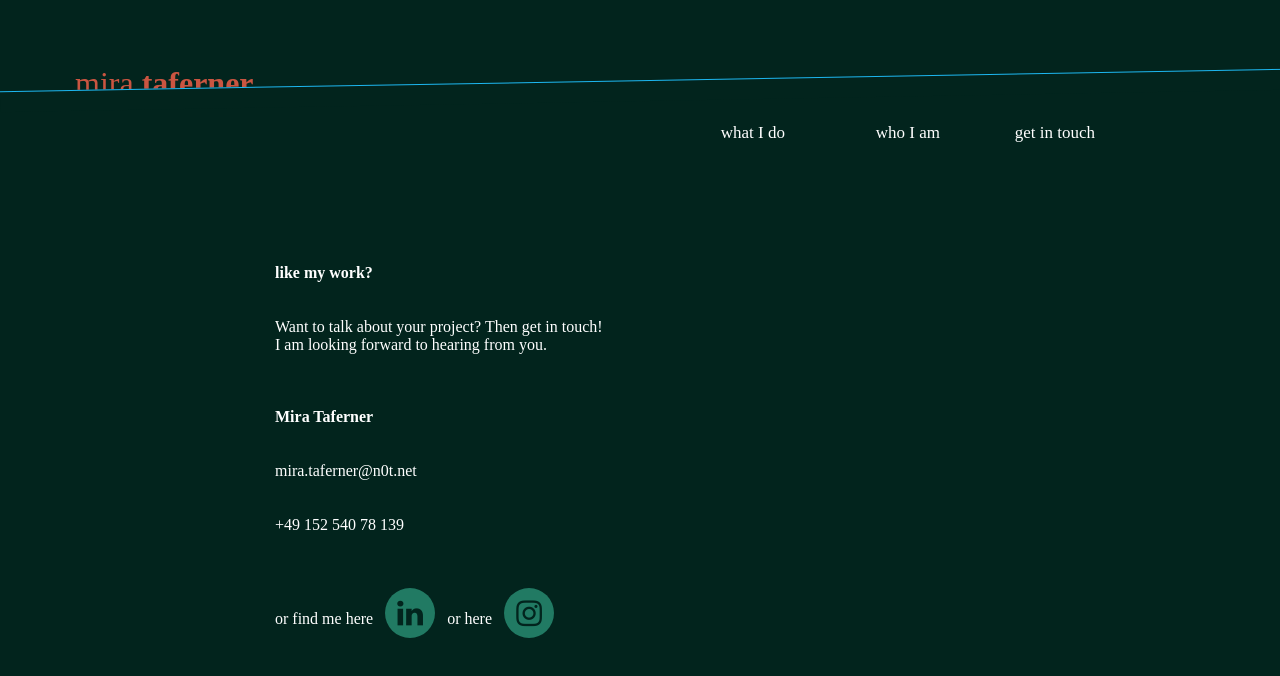
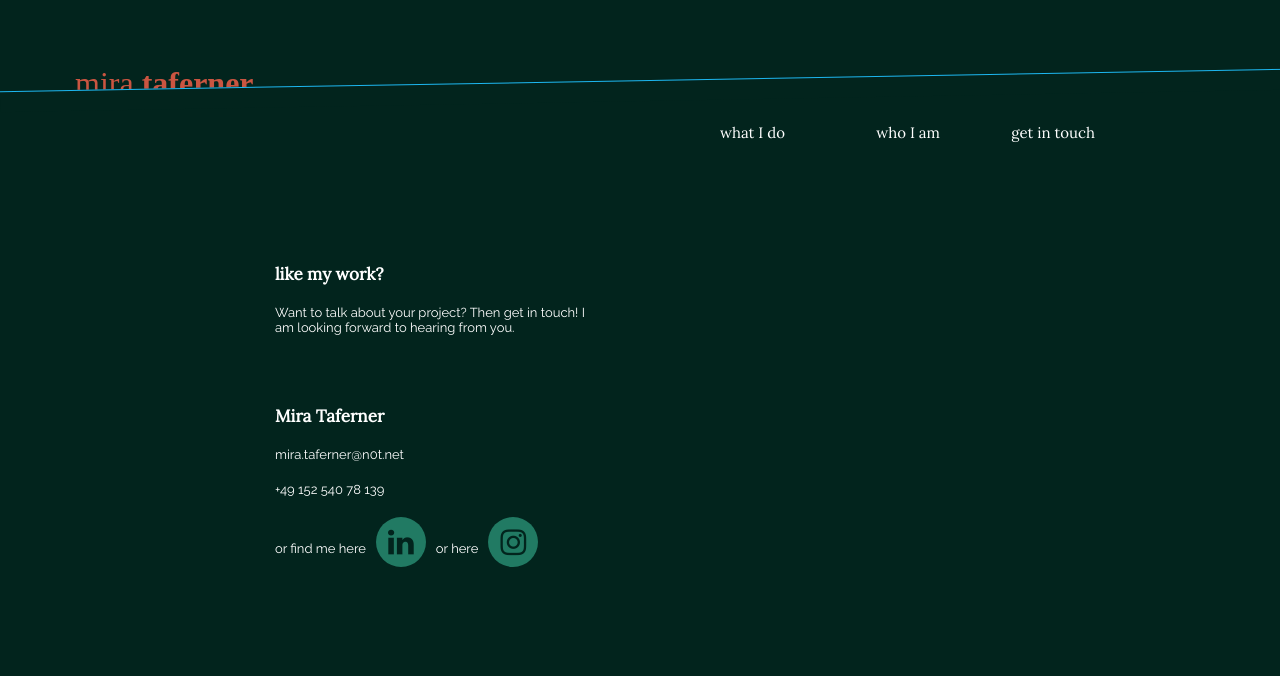
Before and after one commit to rweber87/mira_website, a React (Create React App) app: page /contact in a window 1280 px wide. Shown: the top 676 px of the page. Built offline with nearby package versions, Linux system fonts and the light colour scheme.

Commit message:
added font and did edited text in modals

```diff
--- a/public/index.html
+++ b/public/index.html
@@ -10,6 +10,8 @@
     -->
     <link rel="manifest" href="%PUBLIC_URL%/manifest.json">
     <link rel="shortcut icon" href="%PUBLIC_URL%/favicon.ico">
+    <link href="https://fonts.googleapis.com/css?family=Lora" rel="stylesheet">
+    <link href="https://fonts.googleapis.com/css?family=Raleway" rel="stylesheet">
     <!--
       Notice the use of %PUBLIC_URL% in the tags above.
       It will be replaced with the URL of the `public` folder during the build.
--- a/src/About.js
+++ b/src/About.js
@@ -10,17 +10,16 @@ function About() {
 				<li>- love cats, not in a weird way</li>
 				<li>- fluent in bavarian and pig latin</li>
 				<li>- night owl</li>
-				<li>- did a triathlon and didn't enjoy<br/>&nbsp;&nbsp;the swimming part of it</li>
+				<li>- did a triathlon and didn't enjoy the swimming part of it</li>
 				<li>- love eating avocado</li>
 				<li>- 3 older siblings</li>
 				<li>- i love my boyfriend, Rob</li>
-				<li>- xxx</li>
 			</div>
 			<div className="right-menu-column" >
 				<div className="img-window">
 					<img id={"headshot"} src={headshot} />
 				</div>
-				<div className="about-text" > My name is Mira and I am a Munich based graphic designer with 7 years of working experience with a diverse selection of clients and projects. After graduating from MDH in Munich in 2010, I found a small graphic design agency that I have been working for till today. For the last 3 years I have also been doing free-lance work on the side. I enjoy working as a team, to hear  different opinions and see other angles and approaches. I see opportunity to learn, grow, inspire and communicate with every job that comes my way. I appreciate honest conversation, strategic thinking, fun brainstorming, working closely with my clients throughout the design process and building client relationships that last.<br/><br/>
+				<div className="about-text" >My name is Mira and I am a Munich based graphic designer with 7 years of working experience with a diverse selection of clients and projects. After graduating from MDH in Munich in 2010, I found a small graphic design agency that I have been working for till today. For the last 3 years I have also been doing free-lance work on the side. I enjoy working as a team, to hear  different opinions and see other angles and approaches. I see opportunity to learn, grow, inspire and communicate with every job that comes my way. I appreciate honest conversation, strategic thinking, fun brainstorming, working closely with my clients throughout the design process and building client relationships that last.<br/><br/>
 				<strong>I want to create good looking stuff that works.</strong><br/><br/>
 				When I am not working, I passionately devote my time to Barbershop music and the community that comes with it.<br/>
 				I enjoy listening to live music, eating healthy food, dreaming about and creating a better future and spending time with people that inspire and uplift me.<br/><br/>
--- a/src/Contact.js
+++ b/src/Contact.js
@@ -6,13 +6,12 @@ function Contact() {
 			<div className="left-menu-column social-icons">
 			</div>
 			<div className="right-menu-column container">
-				<strong>like my work?</strong><br/><br/>
-				Want to talk about your project? Then get in touch!<br/>
-				I am looking forward to hearing from you.<br/><br/><br/><br/>
-				<strong>Mira Taferner</strong><br/><br/>
-				<a className="email" href="mailto:mira.taferner@n0t.net">mira.taferner@n0t.net</a><br/><br/>
-				+49 152 540 78 139<br/><br/><br/><br/>
-				<div>or find me here &nbsp;&nbsp;<a className="social-media linkedin" href={"https://www.linkedin.com/in/mira-taferner-5b54a563/"} className={"fa fa-linkedin"}></a>&nbsp;&nbsp; or here &nbsp;&nbsp;<a className="social-media instagram" href={"https://www.instagram.com/schnago/"} className={"fa fa-instagram"}></a></div>
+				<div className="contact-paragraph-title">like my work?</div>
+				<div className="contact-paragraph-content">Want to talk about your project? Then get in touch! I am looking forward to hearing from you.</div>
+				<div className="contact-name">Mira Taferner</div>
+				<div className="contact-email"><a className="email" href="mailto:mira.taferner@n0t.net">mira.taferner@n0t.net</a></div>
+				<div className="contact-phone-number">+49 152 540 78 139</div>
+				<div className="contact-social">or find me here &nbsp;&nbsp;<a className="social-media linkedin" href={"https://www.linkedin.com/in/mira-taferner-5b54a563/"} className={"fa fa-linkedin"}></a>&nbsp;&nbsp; or here &nbsp;&nbsp;<a className="social-media instagram" href={"https://www.instagram.com/schnago/"} className={"fa fa-instagram"}></a></div>
 
 				{/*<li><div className="social-media facebook"><a href={"https://www.facebook.com/mira.taferner"} className={"fa fa-facebook"}></a></div></li>
 				<li><div className="social-media linkedin"><a href={"https://www.linkedin.com/in/mira-taferner-5b54a563/"} className={"fa fa-linkedin"}></a></div></li>
--- a/src/ListProjects.js
+++ b/src/ListProjects.js
@@ -287,9 +287,9 @@ class ListProjects extends Component {
 					modal: [img104, img105, img106]
 				},
 				{
-					title: "logos",
-					subtitle: "examples of logos",
-					modal_text: "",
+					title: "logo",
+					subtitle: "An overview",
+					modal_text: "“Creativity is nothing but a mind set free.” –Torrie T. Asai ",
 					img: img107,
 					modal: [img108, img109, img110, img111, img112, img113, img114, img115, img116]
 				},
--- a/src/Project.js
+++ b/src/Project.js
@@ -14,7 +14,6 @@ class Project extends Component {
 	}
 
 	handleOpen = () => {
-		console.log(this.state)
 	    this.setState({ showModal: true });
 	};
 
@@ -30,7 +29,16 @@ class Project extends Component {
 		}
 	};
 
-	rightImgButton = () => {
+	onLeftKeyPress = (event) => {
+  		console.log(event.keyCode);
+  //       if (event.key === 37) {
+		// 	this.setState({ currentImg: this.state.imgCarousel.length - 1 })
+		// } else {
+		// 	this.setState({ currentImg: this.state.currentImg - 1 })
+		// }
+    };
+
+	rightImgButton = (event) => {
 		if(this.state.currentImg === this.state.imgCarousel.length - 1) {
 			this.setState({ currentImg: 0 });
 		} else {
@@ -38,15 +46,27 @@ class Project extends Component {
 		}
 	};
 
+	onRightKeyPress = (event) => {
+        console.log(event.keyCode)
+        // if (event.key === 39) {
+        //     this.setState({ value: event.target.value })
+        // }
+    };
+
+	handleCloseModal = () => {
+    	this.setState({ showModal: false });
+  	};
+
 	render () {
 		var imgPath = `${this.props.project.modal[this.state.currentImg]}`
-		var imgOrVideo = imgPath.includes("jpg") ? <img className="project-modal-img" src={this.props.project.modal[this.state.currentImg]} alt={this.props.project.title} onClick={this.handleOpen} height={"100%"} width={"100%"} /> : <video src={this.props.project.modal[this.state.currentImg]} alt={this.props.project.title} onClick={this.handleOpen} height={"100%"} width={"100%"} type="video/mp4" autoplay="autoplay" controls ></video>
+		var imgOrVideo = imgPath.includes("jpg") ? <img className="project-modal-img" src={this.props.project.modal[this.state.currentImg]} alt={this.props.project.title} onClick={this.handleOpen} height={"100%"} width={"100%"} /> : <video src={this.props.project.modal[this.state.currentImg]} alt={this.props.project.title} onClick={this.handleOpen} height={"100%"} width={"100%"} type="video/mp4" autoplay="autoPlay" controls ></video>
 
 		return (
 			<div className="project-card" >
 				<img className="project-img" src={this.props.project.img} alt={this.props.project.title} onClick={this.handleOpen} height={"100%"} width={"100%"} />
 					<div className="project-text" onClick={this.handleOpen} >
-						<span><b>{this.props.project.title}</b><br/><br/>{this.props.project.subtitle}</span>
+						<div className="project-modal-text-title">{this.props.project.title}</div>
+						<div className="project-modal-text-name">{this.props.project.subtitle}</div>
 					</div>
 				<Modal
 					  className="project-modal"
@@ -55,18 +75,22 @@ class Project extends Component {
 			          isOpen={this.state.showModal}
 			          onClose={this.handleClose}
 			          shouldCloseOnEsc={true}
+			          onRequestClose={this.handleCloseModal}
 			          style={"{overlay: {backgroundColor: 'papayawhip'}"}
+			          leftKey={this.onLeftKeyPress}
+			          rightKey={this.onRightKeyPress}
 			        >
 			    	<div className="project-modal-card" >
+						{imgOrVideo}
 		    			<div className="close-button-1" onClick={this.handleClose}></div>
 		    			<div className="close-button-2" onClick={this.handleClose}></div>
-						{imgOrVideo}
 						<div className="button-upper-left" onClick={this.leftImgButton}></div>
 		    			<div className="button-lower-left" onClick={this.leftImgButton}></div>
 		    			<div className="button-upper-right" onClick={this.rightImgButton}></div>
 		    			<div className="button-lower-right" onClick={this.rightImgButton}></div>
 						<div className="project-modal-text" >
-							<p><b>{this.props.project.title}</b><br/>{this.props.project.modal_text}</p>
+							<div className="inner-modal-text-title">{this.props.project.title}</div><div className="inner-modal-text-subtitle">&nbsp;| {this.props.project.subtitle}</div>
+							<div className="inner-modal-text-name"><br/>{this.props.project.modal_text}</div>
 						</div>
 					</div>
 			        </Modal>
--- a/src/index.css
+++ b/src/index.css
@@ -69,8 +69,9 @@ li {
 }
 
 .nav-item {
-	font-size: 17px;
+	font-size: 15px;
 	padding-left: 25px;
+	font-family: 'Lora', serif;
 	color: white;
 	text-decoration: none;
 	position: inline;
@@ -108,7 +109,8 @@ div.MuiGrid-typeItem-2.MuiGrid-grid-xs-12-38.MuiGrid-grid-sm-2-41.app-nav-item {
 	display: flex;
 	flex-direction: column;
 	color: #217A63;
-	font-size: 15px;
+	font-family: 'Raleway', sans-serif;
+	font-size: 17px;
 	width: 25%;
 }
 
@@ -185,13 +187,13 @@ div.MuiGrid-typeItem-2.MuiGrid-grid-xs-12-38.MuiGrid-grid-sm-2-41.app-nav-item {
 
 .project-modal-text {
 	position: relative;
-	bottom: 200px;
+	bottom: 170px;
 	right: 20px;
 	padding-left: 20px;
 	padding-bottom: 10px;
-	font-size: 17px;
+	font-size: 15px;
 	font-weight: 10;
-	transform: rotate(3deg);
+	transform: rotate(2deg);
 	background: rgba(2,36,29,0.75);
 	color: white;
 	width: 920px;
@@ -203,11 +205,48 @@ div.MuiGrid-typeItem-2.MuiGrid-grid-xs-12-38.MuiGrid-grid-sm-2-41.app-nav-item {
 	transition: opacity 500ms;
 }
 
-.project-modal-text p {
+.project-modal-text-title {
+	font-family: 'Lora', serif;
+	font-weight: bold;
 	display: block;
-	padding-top: 80px;
+	padding-top: 20px;
 	padding-left: 5px;
-	transform: rotate(-3deg);
+	transform: rotate(-4deg);
+}
+
+.project-modal-text-name {
+	font-family: 'Raleway', sans-serif;
+	transform: rotate(-4deg);
+	width: 255px;
+	white-space: normal;
+	padding-top: 15px;
+	padding-left: 6px;
+}
+
+.inner-modal-text-title {
+	font-family: 'Lora', serif;
+	font-weight: bold;
+	display: block;
+	padding-top: 30px;
+	padding-left: 10px;
+	float: left;
+	transform: rotate(-2deg);
+}
+
+.inner-modal-text-subtitle {
+	font-family: 'Raleway', sans-serif;
+	transform: rotate(-2deg);
+	padding-top: 17px;
+
+}
+
+.inner-modal-text-name {
+	text-align: justify;
+	font-family: 'Raleway', sans-serif;
+	width: 930px;
+	transform: rotate(-2deg);
+	line-height: 1.3;
+	padding-left: 10px;
 }
 
 .project-modal-card:hover .project-modal-text {
@@ -218,6 +257,8 @@ div.MuiGrid-typeItem-2.MuiGrid-grid-xs-12-38.MuiGrid-grid-sm-2-41.app-nav-item {
 	display: flex;
 	justify-content: center;
 	align-items: center;
+	height: 100%;
+	width: 100%;
 }
 
 .ReactModal__Overlay--after-open{
@@ -270,8 +311,9 @@ div.MuiGrid-typeItem-2.MuiGrid-grid-xs-12-38.MuiGrid-grid-sm-2-41.app-nav-item {
 .close-button-1{
 	position: relative;
 	cursor: pointer;
-	top: 7%;
-	width: 80px;
+	bottom: 95%;
+	width: 10px;
+	padding-left: 50px;
 	border-bottom: solid 2px;
 	border-color: #217A63;
 	transform: rotate(-45deg);
@@ -280,8 +322,9 @@ div.MuiGrid-typeItem-2.MuiGrid-grid-xs-12-38.MuiGrid-grid-sm-2-41.app-nav-item {
 .close-button-2{
 	position: relative;
 	cursor: pointer;
-	top: 7%;
-	width: 80px;
+	bottom: 95%;
+	width: 10px;
+	padding-left: 50px;
 	border-bottom: solid 2px;
 	border-color: #217A63;
 	transform: rotate(45deg);
@@ -307,6 +350,7 @@ div.MuiGrid-typeItem-2.MuiGrid-grid-xs-12-38.MuiGrid-grid-sm-2-41.app-nav-item {
 }
 
 .about-text {
+	font-family: 'Raleway', sans-serif;
 	padding-top: 30px;
 	width: 825px;
 	color: white;
@@ -317,9 +361,49 @@ div.MuiGrid-typeItem-2.MuiGrid-grid-xs-12-38.MuiGrid-grid-sm-2-41.app-nav-item {
 	color: white;
 }
 
+.contact-paragraph-title {
+	font-family: 'Lora', serif;
+	font-weight: bold;
+	font-size: 17px;
+	padding-bottom: 20px;
+}
+
+.contact-name {
+	font-family: 'Lora', serif;
+	font-weight: bold;
+	font-size: 17px;
+	padding-bottom: 20px;
+}
+
+.contact-paragraph-content {
+	font-family: 'Raleway', sans-serif;
+	width: 310px;
+	font-size: 13px;
+	padding-bottom: 70px;
+}
+
+.contact-email{
+	font-family: 'Raleway', sans-serif;
+	font-size: 13px;
+	padding-bottom: 20px;
+}
+
+.contact-phone-number {
+	font-family: 'Raleway', sans-serif;
+	font-size: 13px;
+	padding-bottom: 20px;
+}
+
+.contact-social {
+	font-family: 'Raleway', sans-serif;
+	font-size: 13px;
+}
+
 a.email{
 	text-decoration: none !important;
+	font-family: 'Raleway', sans-serif;
 	color: white;
+	padding-bottom: 20px;
 }
 
 .social-media {
```
